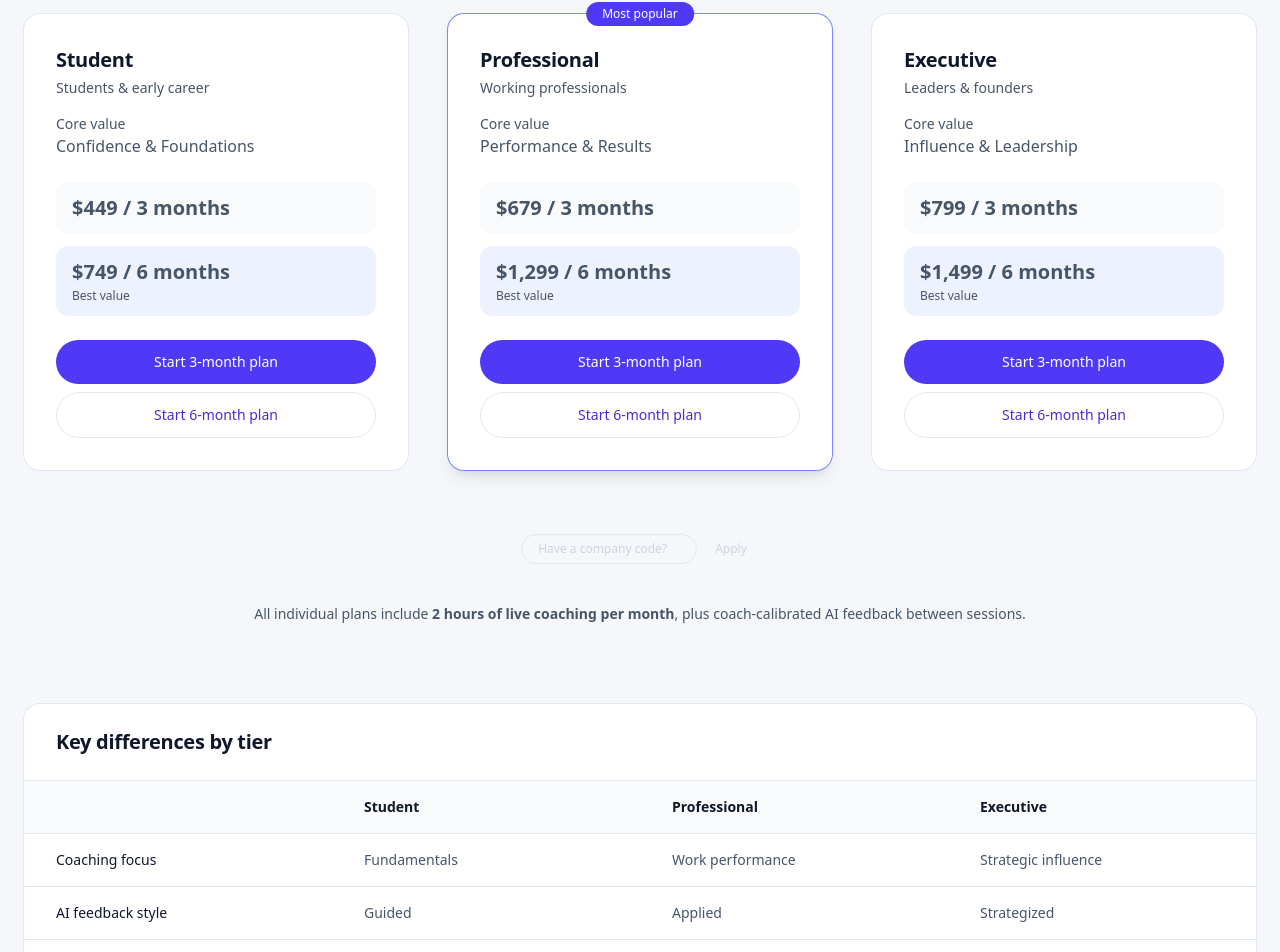
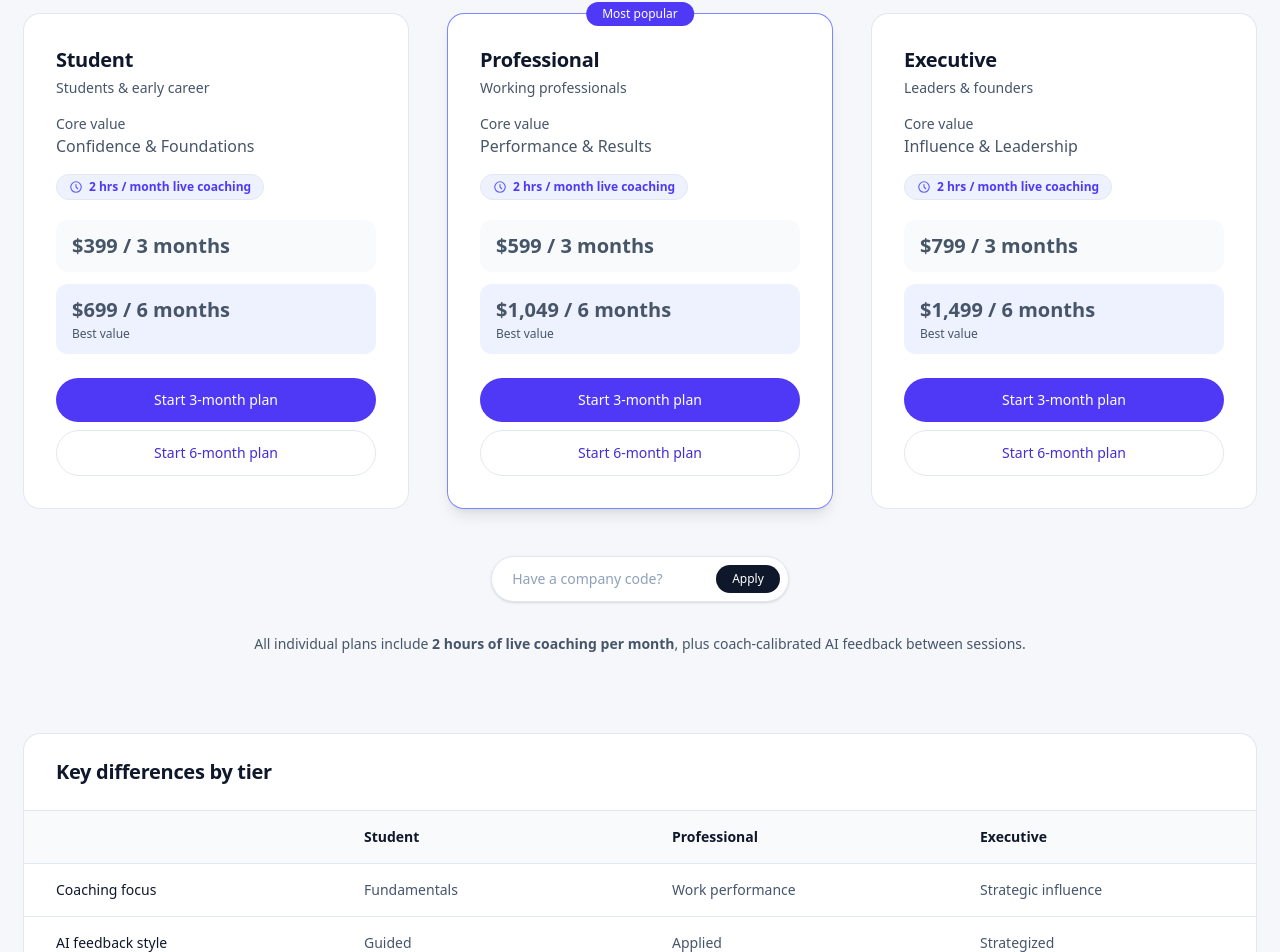
Before and after one commit to ymaqsudi/logicoach, a Next.js app: page / in a window 1280 px wide. Shown: the part 9521-10473 px from the top of the page. Built offline with nearby package versions, Linux system fonts and the light colour scheme.

Commit message:
updated pricing

```diff
--- a/components/Pricing.tsx
+++ b/components/Pricing.tsx
@@ -6,12 +6,12 @@ import SectionHeader from "@/components/SectionHeader";
 // ─── Standard price IDs ───────────────────────────────────────────────────────
 const PRICE_IDS = {
   Student: {
-    threeMonth: "price_1T5FfPEYQwsylCFWOa4Uln1d",
-    sixMonth: "price_1T5FgDEYQwsylCFWtH4DqNG5",
+    threeMonth: "price_1TFz3WEYQwsylCFWFCGvu5Ay",
+    sixMonth: "price_1TFz4FEYQwsylCFWLqNfklfV",
   },
   Professional: {
-    threeMonth: "price_1T5FgVEYQwsylCFWx0oZAsfu",
-    sixMonth: "price_1T5FgmEYQwsylCFWqwyA0eWg",
+    threeMonth: "price_1TFz4mEYQwsylCFWFTG9NZrC",
+    sixMonth: "price_1TFz5HEYQwsylCFWzjUrgg90",
   },
   Executive: {
     threeMonth: "price_1T5Fh1EYQwsylCFWg2ovu8eT",
@@ -153,8 +153,9 @@ export default function Pricing() {
               title="Student"
               bestFor="Students & early career"
               coreValue="Confidence & Foundations"
-              threeMonths="$449 / 3 months"
-              sixMonths="$749 / 6 months"
+              coachingHours="2 hrs / month"
+              threeMonths="$399 / 3 months"
+              sixMonths="$699 / 6 months"
               priceIds={PRICE_IDS.Student}
               loadingId={loadingId}
               onCheckout={handleCardCheckout}
@@ -164,8 +165,9 @@ export default function Pricing() {
               title="Professional"
               bestFor="Working professionals"
               coreValue="Performance & Results"
-              threeMonths="$679 / 3 months"
-              sixMonths="$1,299 / 6 months"
+              coachingHours="2 hrs / month"
+              threeMonths="$599 / 3 months"
+              sixMonths="$1,049 / 6 months"
               priceIds={PRICE_IDS.Professional}
               loadingId={loadingId}
               onCheckout={handleCardCheckout}
@@ -176,6 +178,7 @@ export default function Pricing() {
               title="Executive"
               bestFor="Leaders & founders"
               coreValue="Influence & Leadership"
+              coachingHours="2 hrs / month"
               threeMonths="$799 / 3 months"
               sixMonths="$1,499 / 6 months"
               priceIds={PRICE_IDS.Executive}
@@ -186,9 +189,9 @@ export default function Pricing() {
           </div>
 
           {/* =======================
-              COMPANY CODE — subtle, tucked at the bottom
+              COMPANY CODE — visible but understated
           ======================= */}
-          <div className="mt-16 flex flex-col items-center gap-2">
+          <div className="mt-12 flex flex-col items-center gap-2">
             {appliedPromo ? (
               <div className="flex items-center gap-3 rounded-full bg-green-50 border border-green-200 px-5 py-2.5">
                 <span className="h-2 w-2 rounded-full bg-green-500" />
@@ -203,18 +206,18 @@ export default function Pricing() {
                 </button>
               </div>
             ) : (
-              <div className="flex items-center gap-1.5">
+              <div className="flex items-center gap-2 rounded-full border border-slate-300 bg-white px-2 py-2 shadow-sm">
                 <input
                   type="text"
                   value={promoCode}
                   onChange={(e) => setPromoCode(e.target.value)}
                   onKeyDown={(e) => e.key === "Enter" && handleApplyCode()}
                   placeholder="Have a company code?"
-                  className="rounded-full border border-slate-200 bg-transparent px-4 py-1.5 text-xs text-slate-400 placeholder:text-slate-300 focus:outline-none focus:ring-1 focus:ring-slate-300 w-44"
+                  className="bg-transparent pl-3 pr-1 text-sm text-slate-600 placeholder:text-slate-400 focus:outline-none w-52"
                 />
                 <button
                   onClick={handleApplyCode}
-                  className="rounded-full px-3 py-1.5 text-xs font-medium text-slate-300 hover:text-slate-500 transition"
+                  className="rounded-full bg-slate-900 px-4 py-1.5 text-xs font-medium text-white hover:bg-slate-700 transition"
                 >
                   Apply
                 </button>
@@ -223,7 +226,7 @@ export default function Pricing() {
             {promoError && <p className="text-xs text-red-400">{promoError}</p>}
           </div>
 
-          <p className="mt-10 text-center text-sm text-slate-500">
+          <p className="mt-8 text-center text-sm text-slate-500">
             All individual plans include{" "}
             <strong>2 hours of live coaching per month</strong>, plus
             coach-calibrated AI feedback between sessions.
@@ -390,6 +393,7 @@ function TierCard({
   title,
   bestFor,
   coreValue,
+  coachingHours,
   threeMonths,
   sixMonths,
   priceIds,
@@ -401,6 +405,7 @@ function TierCard({
   title: string;
   bestFor: string;
   coreValue: string;
+  coachingHours: string;
   threeMonths: string;
   sixMonths: string;
   priceIds: { threeMonth: string; sixMonth: string };
@@ -429,7 +434,27 @@ function TierCard({
       <p className="mt-4 text-sm font-medium text-slate-700">Core value</p>
       <p className="text-slate-600">{coreValue}</p>
 
-      <div className="mt-6 space-y-3">
+      {/* Coaching hours badge */}
+      <div className="mt-4 inline-flex items-center gap-1.5 rounded-full bg-indigo-50 border border-indigo-100 px-3 py-1">
+        <svg
+          className="h-3.5 w-3.5 text-indigo-500"
+          fill="none"
+          viewBox="0 0 24 24"
+          stroke="currentColor"
+          strokeWidth={2}
+        >
+          <path
+            strokeLinecap="round"
+            strokeLinejoin="round"
+            d="M12 8v4l3 3m6-3a9 9 0 11-18 0 9 9 0 0118 0z"
+          />
+        </svg>
+        <span className="text-xs font-semibold text-indigo-600">
+          {coachingHours} live coaching
+        </span>
+      </div>
+
+      <div className="mt-5 space-y-3">
         <div className="rounded-xl bg-slate-50 px-4 py-3">
           <p className="text-xl font-semibold text-slate-900">{threeMonths}</p>
         </div>
```
